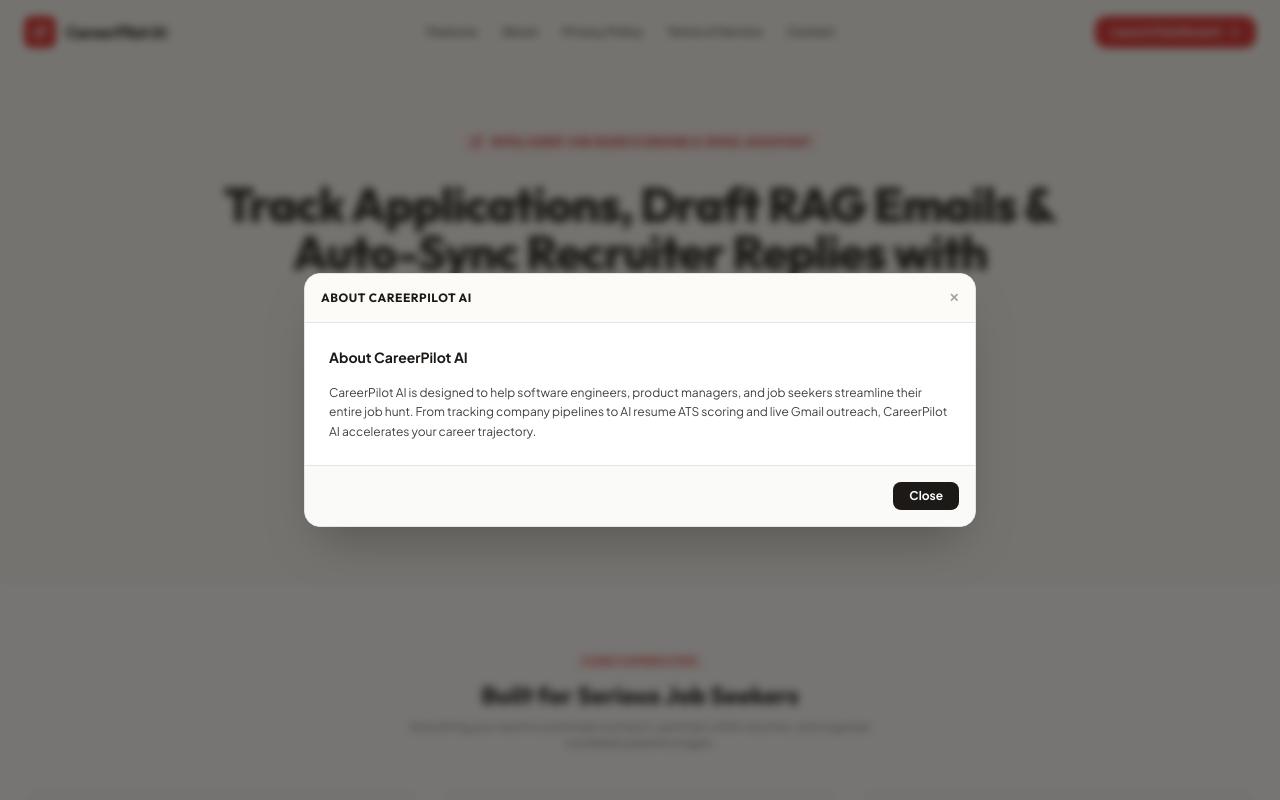
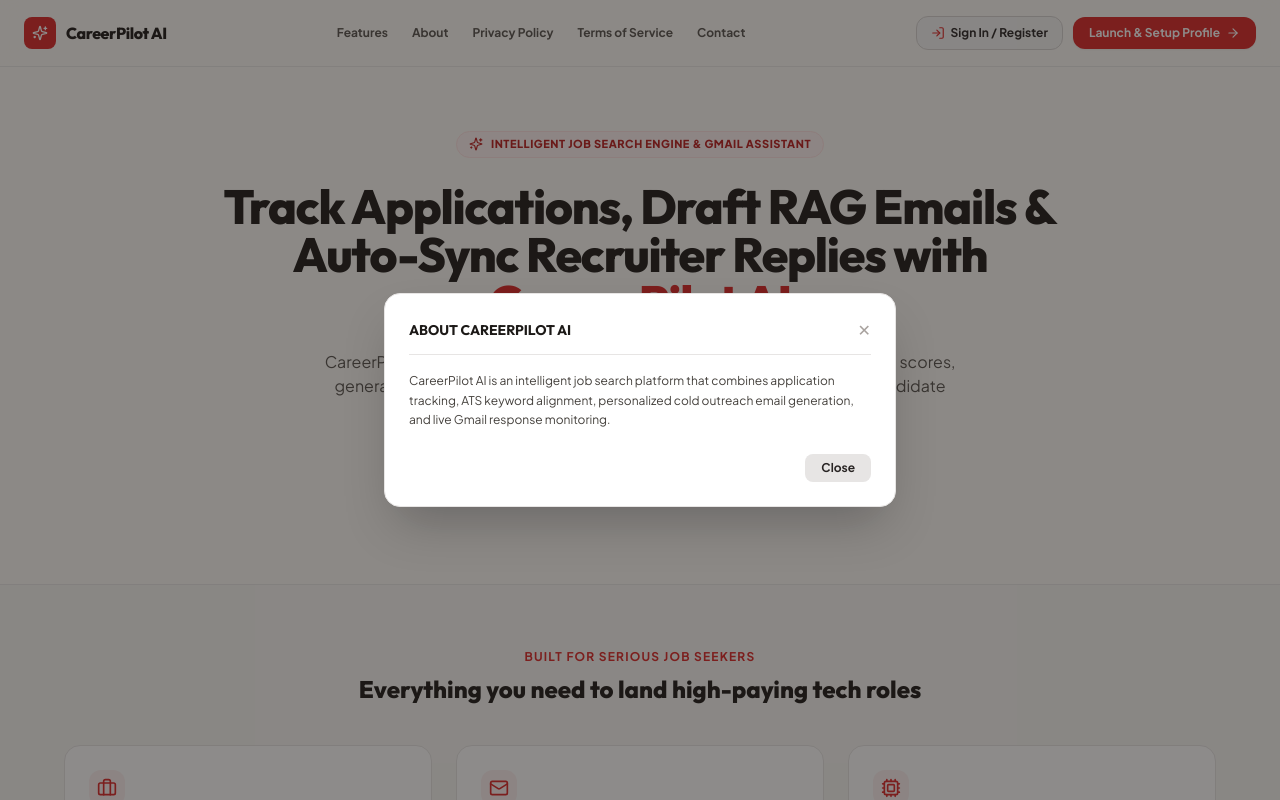
Before and after one commit to Suryooday/careerpilot, a React (Vite) app: page / in a window 1280 px wide. Both pictures are taken after a click on the button "About". Shown: the top 800 px of the page. Built offline with nearby package versions, Linux system fonts and the light colour scheme; no server answers.

Commit message:
Wired Login option first then setup profile wizard on launch

```diff
--- a/src/App.tsx
+++ b/src/App.tsx
@@ -38,15 +38,29 @@
 };
 
 export function AppContainer() {
+  const { profile } = useCRM();
   const [viewMode, setViewMode] = useState<'landing' | 'app'>('landing');
   const [legalModal, setLegalModal] = useState<'privacy' | 'terms' | null>(null);
   const [isAuthOpen, setIsAuthOpen] = useState(false);
 
+  const handleLaunch = () => {
+    setViewMode('app');
+  };
+
   if (viewMode === 'landing') {
     return (
       <>
-        <LandingPage onLaunchDashboard={() => setViewMode('app')} />
-        <AuthModal isOpen={isAuthOpen} onClose={() => setIsAuthOpen(false)} />
+        <LandingPage
+          onLaunchDashboard={handleLaunch}
+          onOpenAuth={() => setIsAuthOpen(true)}
+        />
+        <AuthModal
+          isOpen={isAuthOpen}
+          onClose={() => {
+            setIsAuthOpen(false);
+            setViewMode('app');
+          }}
+        />
       </>
     );
   }
--- a/src/components/landing/LandingPage.tsx
+++ b/src/components/landing/LandingPage.tsx
@@ -1,14 +1,15 @@
 import React, { useState } from 'react';
 import {
   Sparkles, Mail, CheckCircle2, ArrowRight, ShieldCheck, FileText,
-  Briefcase, Cpu, Zap, Lock, ChevronRight, HelpCircle
+  Briefcase, Cpu, Zap, Lock, ChevronRight, HelpCircle, LogIn
 } from 'lucide-react';
 
 interface Props {
   onLaunchDashboard: () => void;
+  onOpenAuth: () => void;
 }
 
-export const LandingPage: React.FC<Props> = ({ onLaunchDashboard }) => {
+export const LandingPage: React.FC<Props> = ({ onLaunchDashboard, onOpenAuth }) => {
   const [activeModal, setActiveModal] = useState<'privacy' | 'terms' | 'about' | 'contact' | null>(null);
 
   return (
@@ -34,14 +35,24 @@
             <button onClick={() => setActiveModal('contact')} className="hover:text-stone-900 transition-colors">Contact</button>
           </nav>
 
-          {/* Launch CTA */}
+          {/* Launch & Auth CTAs */}
+          <div className="flex items-center gap-2.5">
+            <button
+              onClick={onOpenAuth}
+              className="px-3.5 py-2 bg-stone-100 hover:bg-stone-200 border border-stone-300 text-stone-800 font-bold text-xs rounded-xl flex items-center gap-1.5 transition-all shadow-xs"
+            >
+              <LogIn className="w-3.5 h-3.5 text-red-600" />
+              <span>Sign In / Register</span>
+            </button>
+
             <button
               onClick={onLaunchDashboard}
               className="px-4 py-2 bg-red-600 hover:bg-red-700 text-white font-bold text-xs rounded-xl shadow-sm flex items-center gap-1.5 transition-all active:scale-[0.99]"
             >
-            <span>Launch Dashboard</span>
+              <span>Launch & Setup Profile</span>
               <ArrowRight className="w-3.5 h-3.5" />
             </button>
+          </div>
         </div>
       </header>
 
@@ -60,143 +71,129 @@
           CareerPilot AI is an all-in-one job application CRM that optimizes ATS resume scores, generates humanized cold outreach emails, and automatically updates candidate pipeline stages via live <strong>Gmail API integration</strong>.
         </p>
 
-        <div className="pt-4 flex flex-wrap items-center justify-center gap-3">
+        {/* CTA Buttons */}
+        <div className="flex flex-col sm:flex-row items-center justify-center gap-3 pt-4">
           <button
-            onClick={onLaunchDashboard}
-            className="px-6 py-3 bg-red-600 hover:bg-red-700 text-white font-extrabold text-xs rounded-xl shadow-md flex items-center gap-2 transition-all active:scale-[0.99]"
+            onClick={onOpenAuth}
+            className="w-full sm:w-auto px-6 py-3 bg-red-600 hover:bg-red-700 text-white font-extrabold text-xs rounded-xl shadow-sm flex items-center justify-center gap-2 transition-all active:scale-[0.99]"
           >
-            <span>Get Started Free</span>
+            <span>Sign In / Create Account</span>
             <ArrowRight className="w-4 h-4" />
           </button>
 
           <button
-            onClick={() => setActiveModal('privacy')}
-            className="px-5 py-3 bg-white hover:bg-stone-100 border border-stone-300 text-stone-800 font-bold text-xs rounded-xl shadow-sm transition-all"
+            onClick={onLaunchDashboard}
+            className="w-full sm:w-auto px-6 py-3 bg-white hover:bg-stone-50 border border-stone-200 text-stone-800 font-extrabold text-xs rounded-xl shadow-sm flex items-center justify-center gap-2 transition-all"
           >
-            <span>View Privacy & Security Policy</span>
+            <span>Launch Setup Wizard</span>
           </button>
         </div>
       </section>
 
-      {/* Features Overview */}
-      <section id="features" className="px-6 py-16 bg-white border-y border-stone-200/80">
-        <div className="max-w-7xl mx-auto space-y-10">
+      {/* Product Features Grid */}
+      <section id="features" className="px-6 py-16 bg-stone-100/60 border-y border-stone-200/80">
+        <div className="max-w-6xl mx-auto space-y-10">
           <div className="text-center space-y-2">
-            <span className="text-[10px] font-extrabold text-red-600 uppercase tracking-widest px-2 py-0.5 rounded bg-red-50">
-              Core Capabilities
-            </span>
-            <h2 className="text-2xl font-extrabold text-stone-900 font-outfit">Built for Serious Job Seekers</h2>
-            <p className="text-stone-500 text-xs max-w-lg mx-auto">Everything you need to automate outreach, optimize LaTeX resumes, and organize candidate pipeline stages.</p>
+            <h2 className="text-xs font-bold text-red-600 uppercase tracking-widest">Built for Serious Job Seekers</h2>
+            <p className="text-2xl font-extrabold text-stone-900 font-outfit">Everything you need to land high-paying tech roles</p>
           </div>
 
           <div className="grid grid-cols-1 md:grid-cols-3 gap-6">
-            <div className="p-6 rounded-2xl bg-[#fdfbf7] border border-stone-200 space-y-3">
-              <div className="w-10 h-10 rounded-xl bg-red-50 text-red-600 flex items-center justify-center">
+            <div className="bg-white p-6 rounded-2xl border border-stone-200 space-y-3 shadow-xs">
+              <div className="w-9 h-9 rounded-xl bg-red-50 text-red-600 flex items-center justify-center">
                 <Briefcase className="w-5 h-5" />
               </div>
-              <h3 className="text-sm font-bold text-stone-900">Kanban Application CRM</h3>
-              <p className="text-xs text-stone-600 leading-relaxed">
-                Organize job applications across stages: <i>Companies, Mail Drafted, Mail Sent, Response Recieved, Interview, Accepted, Closed Selection</i>.
+              <h3 className="text-sm font-bold text-stone-900 font-outfit">Drag & Drop Kanban CRM</h3>
+              <p className="text-xs text-stone-500 leading-relaxed">
+                Organize candidate pipelines from target companies to offer acceptances with 7 custom stages and 0ms latency.
               </p>
             </div>
 
-            <div className="p-6 rounded-2xl bg-[#fdfbf7] border border-stone-200 space-y-3">
-              <div className="w-10 h-10 rounded-xl bg-red-50 text-red-600 flex items-center justify-center">
+            <div className="bg-white p-6 rounded-2xl border border-stone-200 space-y-3 shadow-xs">
+              <div className="w-9 h-9 rounded-xl bg-red-50 text-red-600 flex items-center justify-center">
                 <Mail className="w-5 h-5" />
               </div>
-              <h3 className="text-sm font-bold text-stone-900">RAG Email Draft Engine</h3>
-              <p className="text-xs text-stone-600 leading-relaxed">
-                Retrieves Job Description context and Master Resume details to generate tailored, humanized cold outreach emails.
+              <h3 className="text-sm font-bold text-stone-900 font-outfit">Live Gmail API Auto-Sync</h3>
+              <p className="text-xs text-stone-500 leading-relaxed">
+                Auto-detect recruiter interview requests or rejection emails and update pipeline stages in real time.
               </p>
             </div>
 
-            <div className="p-6 rounded-2xl bg-[#fdfbf7] border border-stone-200 space-y-3">
-              <div className="w-10 h-10 rounded-xl bg-red-50 text-red-600 flex items-center justify-center">
-                <Zap className="w-5 h-5" />
+            <div className="bg-white p-6 rounded-2xl border border-stone-200 space-y-3 shadow-xs">
+              <div className="w-9 h-9 rounded-xl bg-red-50 text-red-600 flex items-center justify-center">
+                <Cpu className="w-5 h-5" />
               </div>
-              <h3 className="text-sm font-bold text-stone-900">Gmail API Auto-Sync</h3>
-              <p className="text-xs text-stone-600 leading-relaxed">
-                Dispatches emails via Gmail REST API and automatically classifies incoming recruiter replies to update pipeline stages.
+              <h3 className="text-sm font-bold text-stone-900 font-outfit">RAG Email & ATS Resume Generator</h3>
+              <p className="text-xs text-stone-500 leading-relaxed">
+                Generate humanized cold outreach emails and Overleaf LaTeX resume bullet points powered by Gemini and Groq AI.
               </p>
             </div>
           </div>
         </div>
       </section>
 
-      {/* Footer */}
-      <footer className="px-6 py-8 bg-[#fdfbf7] border-t border-stone-200 text-xs text-stone-500">
-        <div className="max-w-7xl mx-auto flex flex-col md:flex-row items-center justify-between gap-4">
-          <div>
-            <span className="font-bold text-stone-900">CareerPilot AI</span> • Intelligent Candidate CRM & Gmail Assistant
-            <p className="text-[11px] text-stone-400 mt-0.5">© 2026 CareerPilot AI. All rights reserved.</p>
+      {/* Footer & Verification Links */}
+      <footer className="bg-white border-t border-stone-200 px-6 py-8">
+        <div className="max-w-7xl mx-auto flex flex-col md:flex-row items-center justify-between gap-4 text-xs text-stone-500">
+          <div className="flex items-center gap-2">
+            <div className="w-5 h-5 rounded bg-red-600 text-white font-bold text-[10px] flex items-center justify-center">C</div>
+            <span className="font-bold text-stone-800">CareerPilot AI © 2026</span>
           </div>
 
-          <div className="flex items-center gap-4 text-xs font-bold">
-            <button onClick={() => setActiveModal('about')} className="hover:text-stone-900">About</button>
-            <button onClick={() => setActiveModal('privacy')} className="hover:text-stone-900">Privacy Policy</button>
-            <button onClick={() => setActiveModal('terms')} className="hover:text-stone-900">Terms of Service</button>
-            <button onClick={() => setActiveModal('contact')} className="hover:text-stone-900">Contact</button>
+          <div className="flex flex-wrap items-center gap-6 font-semibold">
+            <button onClick={() => setActiveModal('about')} className="hover:text-stone-900 hover:underline">About Application</button>
+            <button onClick={() => setActiveModal('privacy')} className="hover:text-stone-900 hover:underline">Privacy Policy</button>
+            <button onClick={() => setActiveModal('terms')} className="hover:text-stone-900 hover:underline">Terms of Service</button>
+            <button onClick={() => setActiveModal('contact')} className="hover:text-stone-900 hover:underline">Contact Support</button>
           </div>
         </div>
       </footer>
 
-      {/* Modals for About, Privacy, Terms, Contact */}
+      {/* Informational Modals for Google Verification */}
       {activeModal && (
-        <div className="fixed inset-0 z-50 bg-stone-900/60 backdrop-blur-sm flex items-center justify-center p-4">
-          <div className="w-full max-w-2xl bg-white border border-stone-200 rounded-2xl overflow-hidden shadow-2xl flex flex-col max-h-[85vh]">
-            <div className="p-4 bg-[#fdfbf7] border-b border-stone-200 flex items-center justify-between">
-              <h2 className="text-xs font-bold text-stone-900 font-outfit uppercase tracking-wider">
+        <div className="fixed inset-0 z-50 bg-stone-900/50 backdrop-blur-xs flex items-center justify-center p-4">
+          <div className="w-full max-w-lg bg-white border border-stone-200 rounded-2xl p-6 space-y-4 shadow-2xl">
+            <div className="flex items-center justify-between pb-3 border-b border-stone-200">
+              <h3 className="text-sm font-bold text-stone-900 uppercase font-outfit">
+                {activeModal === 'about' && 'About CareerPilot AI'}
                 {activeModal === 'privacy' && 'Privacy Policy'}
                 {activeModal === 'terms' && 'Terms of Service'}
-                {activeModal === 'about' && 'About CareerPilot AI'}
-                {activeModal === 'contact' && 'Contact Us'}
-              </h2>
-              <button onClick={() => setActiveModal(null)} className="text-stone-400 hover:text-stone-700 text-xs font-bold">
+                {activeModal === 'contact' && 'Contact Support'}
+              </h3>
+              <button onClick={() => setActiveModal(null)} className="text-stone-400 hover:text-stone-700">
                 ✕
               </button>
             </div>
 
-            <div className="p-6 space-y-4 text-xs text-stone-700 overflow-y-auto leading-relaxed">
+            <div className="text-xs text-stone-700 space-y-3 leading-relaxed max-h-80 overflow-y-auto">
+              {activeModal === 'about' && (
+                <p>
+                  CareerPilot AI is an intelligent job search platform that combines application tracking, ATS keyword alignment, personalized cold outreach email generation, and live Gmail response monitoring.
+                </p>
+              )}
+
               {activeModal === 'privacy' && (
-                <>
-                  <h3 className="text-sm font-bold text-stone-900">CareerPilot AI Privacy Policy</h3>
-                  <p><strong>App Name:</strong> CareerPilot AI</p>
-                  <p><strong>Purpose:</strong> CareerPilot AI is a candidate CRM that allows job seekers to organize job applications, draft personalized outreach emails, and connect their Gmail account to send authorized emails and monitor recruiter replies.</p>
-                  <h4 className="font-bold text-stone-900 uppercase pt-2">Google API Data Access & Storage</h4>
                 <p>
-                    CareerPilot AI requests Gmail OAuth scopes (<code>gmail.send</code> and <code>gmail.readonly</code>) solely to execute email actions requested directly by the user. User data is processed locally in the browser (`localStorage`) and is never sold or shared with external parties.
+                  CareerPilot AI respects user privacy. All candidate data, application statuses, and email drafts remain under user control. Google OAuth tokens are requested strictly for sending user-authorized emails and retrieving recruiter replies.
                 </p>
-                </>
               )}
 
               {activeModal === 'terms' && (
-                <>
-                  <h3 className="text-sm font-bold text-stone-900">Terms of Service</h3>
-                  <p>CareerPilot AI is provided for personal candidate application tracking. Users maintain 100% ownership of all uploaded content and generated email drafts.</p>
-                </>
-              )}
-
-              {activeModal === 'about' && (
-                <>
-                  <h3 className="text-sm font-bold text-stone-900">About CareerPilot AI</h3>
                 <p>
-                    CareerPilot AI is designed to help software engineers, product managers, and job seekers streamline their entire job hunt. From tracking company pipelines to AI resume ATS scoring and live Gmail outreach, CareerPilot AI accelerates your career trajectory.
+                  By using CareerPilot AI, you agree to comply with standard acceptable use policies. Users are responsible for configuring their own API keys and reviewing generated email drafts prior to sending.
                 </p>
-                </>
               )}
 
               {activeModal === 'contact' && (
-                <>
-                  <h3 className="text-sm font-bold text-stone-900">Contact Support</h3>
-                  <p>For questions regarding CareerPilot AI, Google OAuth integration, or privacy inquiries, contact:</p>
-                  <p className="font-bold text-red-600 mt-1">Email: suryoooday@gmail.com</p>
-                  <p className="text-stone-500">Website: https://careerpilot-weld.vercel.app</p>
-                </>
+                <p>
+                  For developer support or inquiries, please contact: <br />
+                  <strong className="text-stone-900">suryoooday@gmail.com</strong>
+                </p>
               )}
             </div>
 
-            <div className="p-4 bg-stone-50 border-t border-stone-200 flex justify-end">
-              <button onClick={() => setActiveModal(null)} className="px-4 py-1.5 bg-stone-900 text-white font-bold text-xs rounded-lg">
+            <div className="pt-2 flex justify-end">
+              <button onClick={() => setActiveModal(null)} className="px-4 py-1.5 bg-stone-200 hover:bg-stone-300 text-stone-800 font-bold text-xs rounded-lg">
                 Close
               </button>
             </div>
```
Lines whose indentation alone changed are shown as unchanged.
